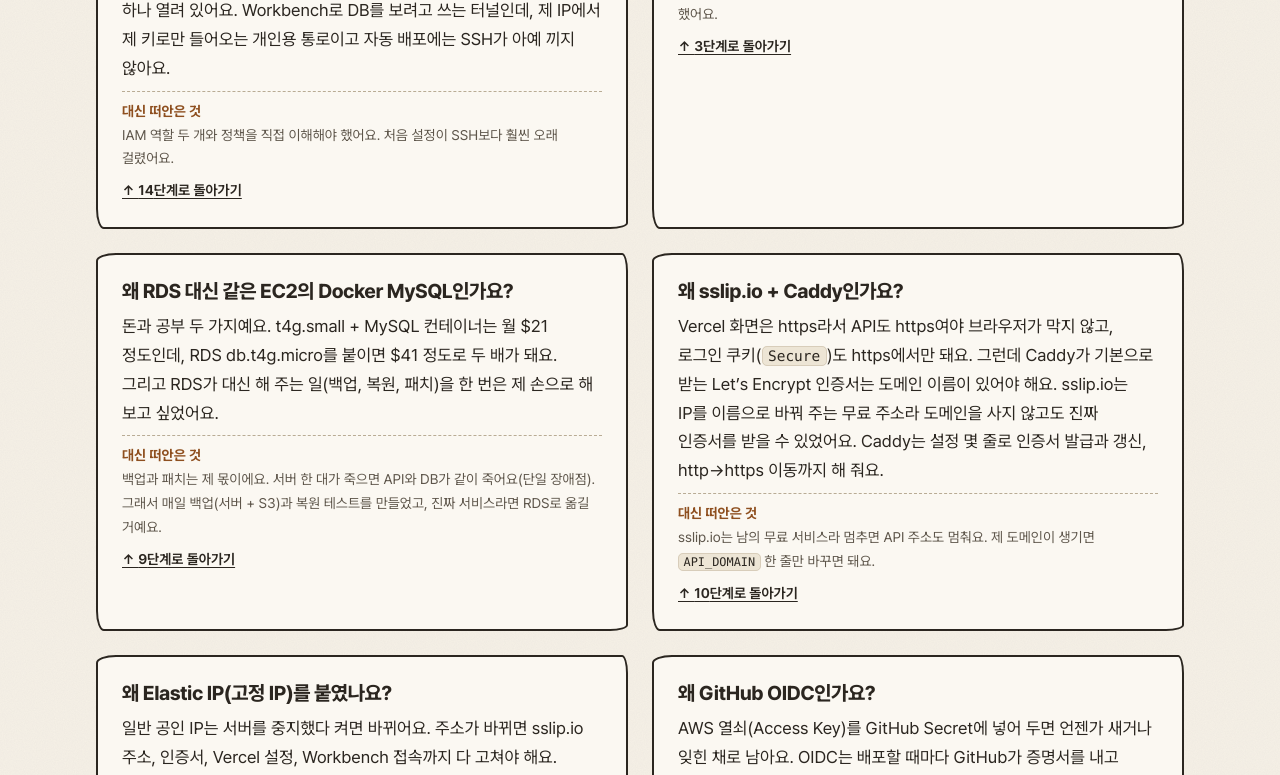
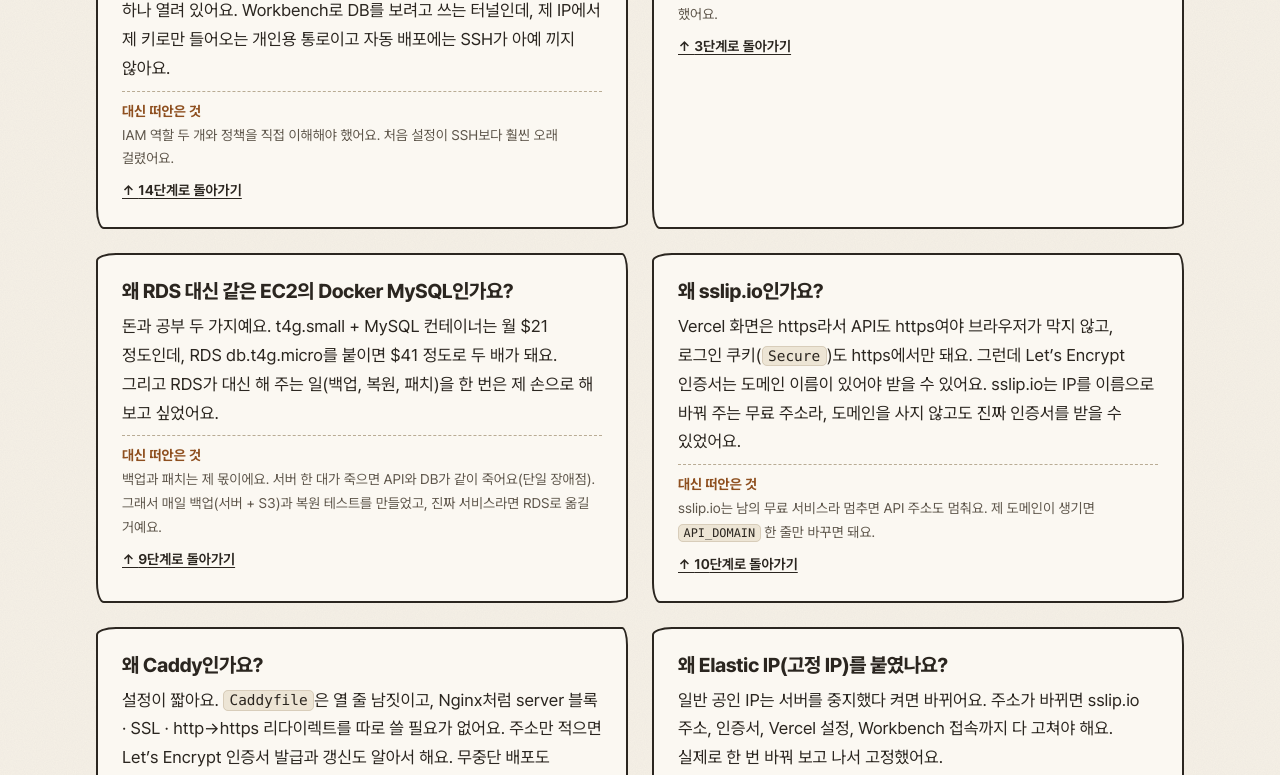
Before and after one commit to POcodingWER/backend-visualized, a Next.js app in the folder apps/web/: page /deploy in a window 1280 px wide. Shown: the part 5505-6280 px from the top of the page. Built offline with nearby package versions, Linux system fonts and the light colour scheme.

Commit message:
feat(web): /deploy '왜 Caddy인가요?' 카드 (sslip.io 카드와 분리, 다른 선택지 비교)

```diff
--- a/apps/web/app/deploy/content.ts
+++ b/apps/web/app/deploy/content.ts
@@ -14,6 +14,10 @@ export interface Reason {
   label?: string;
   /** 카드 안의 짧은 코드 (터미널 모양으로) */
   snippet?: string;
+  /** 다른 선택지와 비교 (접어 둔 자세히) */
+  compare?: { name: string; note: string }[];
+  /** 비교 끝의 한 줄 결론 */
+  verdict?: string;
 }
 
 export const REASONS: Reason[] = [
@@ -39,11 +43,34 @@ export const REASONS: Reason[] = [
     cost: '백업과 패치는 제 몫이에요. 서버 한 대가 죽으면 API와 DB가 같이 죽어요(단일 장애점). 그래서 매일 백업(서버 + S3)과 복원 테스트를 만들었고, 진짜 서비스라면 RDS로 옮길 거예요.',
   },
   {
+    id: 'sslip',
+    label: 'sslip.io',
+    question: '왜 sslip.io인가요?',
+    answer:
+      'Vercel 화면은 https라서 API도 https여야 브라우저가 막지 않고, 로그인 쿠키(`Secure`)도 https에서만 돼요. 그런데 Let’s Encrypt 인증서는 도메인 이름이 있어야 받을 수 있어요. sslip.io는 IP를 이름으로 바꿔 주는 무료 주소라, 도메인을 사지 않고도 진짜 인증서를 받을 수 있었어요.',
+    cost: 'sslip.io는 남의 무료 서비스라 멈추면 API 주소도 멈춰요. 제 도메인이 생기면 `API_DOMAIN` 한 줄만 바꾸면 돼요.',
+  },
+  {
     id: 'caddy',
-    question: '왜 sslip.io + Caddy인가요?',
+    label: 'Caddy',
+    question: '왜 Caddy인가요?',
     answer:
-      'Vercel 화면은 https라서 API도 https여야 브라우저가 막지 않고, 로그인 쿠키(`Secure`)도 https에서만 돼요. 그런데 Caddy가 기본으로 받는 Let’s Encrypt 인증서는 도메인 이름이 있어야 해요. sslip.io는 IP를 이름으로 바꿔 주는 무료 주소라 도메인을 사지 않고도 진짜 인증서를 받을 수 있었어요. Caddy는 설정 몇 줄로 인증서 발급과 갱신, http→https 이동까지 해 줘요.',
-    cost: 'sslip.io는 남의 무료 서비스라 멈추면 API 주소도 멈춰요. 제 도메인이 생기면 `API_DOMAIN` 한 줄만 바꾸면 돼요.',
+      '설정이 짧아요. `Caddyfile`은 열 줄 남짓이고, Nginx처럼 server 블록 · SSL · http→https 리다이렉트를 따로 쓸 필요가 없어요. 주소만 적으면 Let’s Encrypt 인증서 발급과 갱신도 알아서 해요. 무중단 배포도 쉬워요. `upstream.caddy` 한 줄을 반대 색으로 바꾸고 `caddy reload`만 하면, 접속을 끊지 않고 바로 새 API로 넘어가요. 같은 서버에 컨테이너 하나라 추가 비용이 없고, 메모리 2GB 서버라 가벼운 게 중요했어요.',
+    cost: '자료와 실무 사례는 Nginx가 훨씬 많아요. 그리고 도메인을 사도 Caddy는 그대로 필요해요. 바뀌는 건 주소뿐이에요.',
+    compare: [
+      {
+        name: 'Nginx + Certbot',
+        note: '가장 흔하고 자료가 많아요. 대신 인증서 갱신을 직접 챙겨야 해요.',
+      },
+      { name: 'Traefik', note: '인증서는 자동인데, 라벨 · 설정이 Caddy보다 복잡해요.' },
+      {
+        name: 'ALB + ACM',
+        note: '인증서는 무료지만 ALB에 월 고정비가 나가고, 도메인도 있어야 해요.',
+      },
+      { name: 'Cloudflare 프록시', note: '무료지만 도메인이 있어야 해요.' },
+    ],
+    verdict:
+      '도메인 없음 · 서버 한 대 · 추가 비용 0이라는 조건에서, 가장 적은 설정으로 HTTPS와 무중단 전환이 되는 게 Caddy였어요.',
   },
   {
     id: 'eip',
--- a/apps/web/app/deploy/deploy.module.css
+++ b/apps/web/app/deploy/deploy.module.css
@@ -690,3 +690,24 @@
 .portClosed code {
   border-style: dashed;
 }
+
+/* 이유 카드 안의 "다른 선택지와 비교" */
+.compare {
+  margin: 0;
+  display: grid;
+  gap: var(--space-2);
+}
+.compare dt {
+  font-weight: 700;
+}
+.compare dd {
+  margin: 0;
+  font-size: var(--text-sm);
+  color: var(--ink-soft);
+}
+.verdict {
+  padding-top: var(--space-2);
+  border-top: 1px dashed var(--line-strong);
+  font-size: var(--text-sm);
+  font-weight: 650;
+}
--- a/apps/web/app/deploy/page.tsx
+++ b/apps/web/app/deploy/page.tsx
@@ -251,6 +251,24 @@ export default function DeployPage() {
                     </pre>
                   </figure>
                 )}
+                {reason.compare && (
+                  <details className={styles.fold}>
+                    <summary>다른 선택지와 비교</summary>
+                    <div className={styles.foldBody}>
+                      <dl className={styles.compare}>
+                        {reason.compare.map((option) => (
+                          <div key={option.name}>
+                            <dt>{option.name}</dt>
+                            <dd>{withCode(option.note)}</dd>
+                          </div>
+                        ))}
+                      </dl>
+                      {reason.verdict && (
+                        <p className={styles.verdict}>{withCode(reason.verdict)}</p>
+                      )}
+                    </div>
+                  </details>
+                )}
                 {reason.cost && (
                   <p className={styles.cost}>
                     <b>대신 떠안은 것</b> {withCode(reason.cost)}
--- a/apps/web/app/deploy/steps.ts
+++ b/apps/web/app/deploy/steps.ts
@@ -251,7 +251,7 @@ sudo ss -tlnp | grep -E ':(3306|6379|4000)\\b' || echo "밖에서 안 보임 OK"
   },
   {
     title: 'HTTPS: Caddy + sslip.io',
-    reasons: ['caddy'],
+    reasons: ['sslip', 'caddy'],
     plain:
       '인증서는 도메인에만 발급돼요. sslip.io는 `1-2-3-4.sslip.io`를 `1.2.3.4`로 알려주는 무료 주소라, 도메인 없이도 진짜 인증서를 받았어요. Caddy가 발급과 갱신을 알아서 해요.',
     commands: [
```
Also changed, not shown: 1 other file (tests, documents, lock files or other folders).
